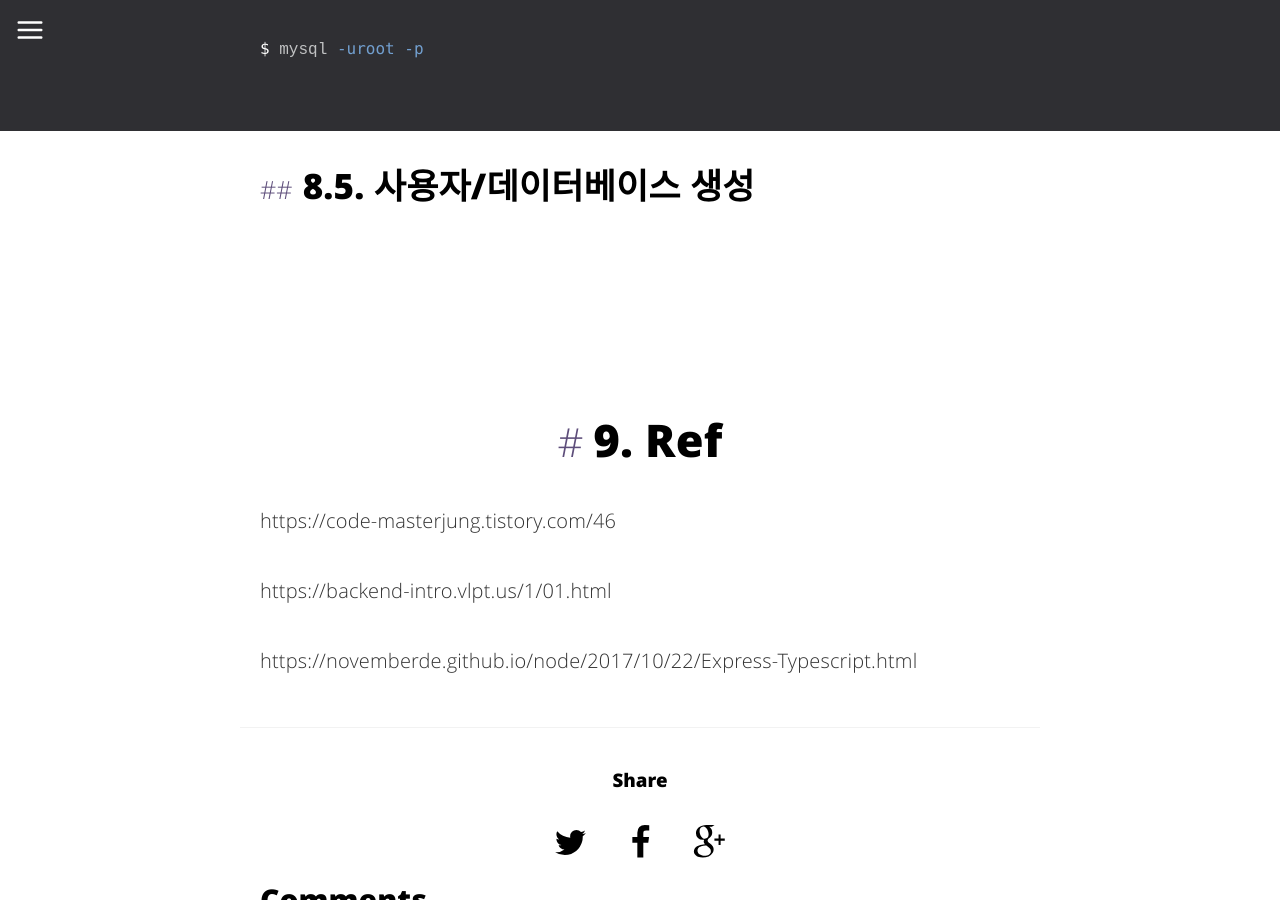
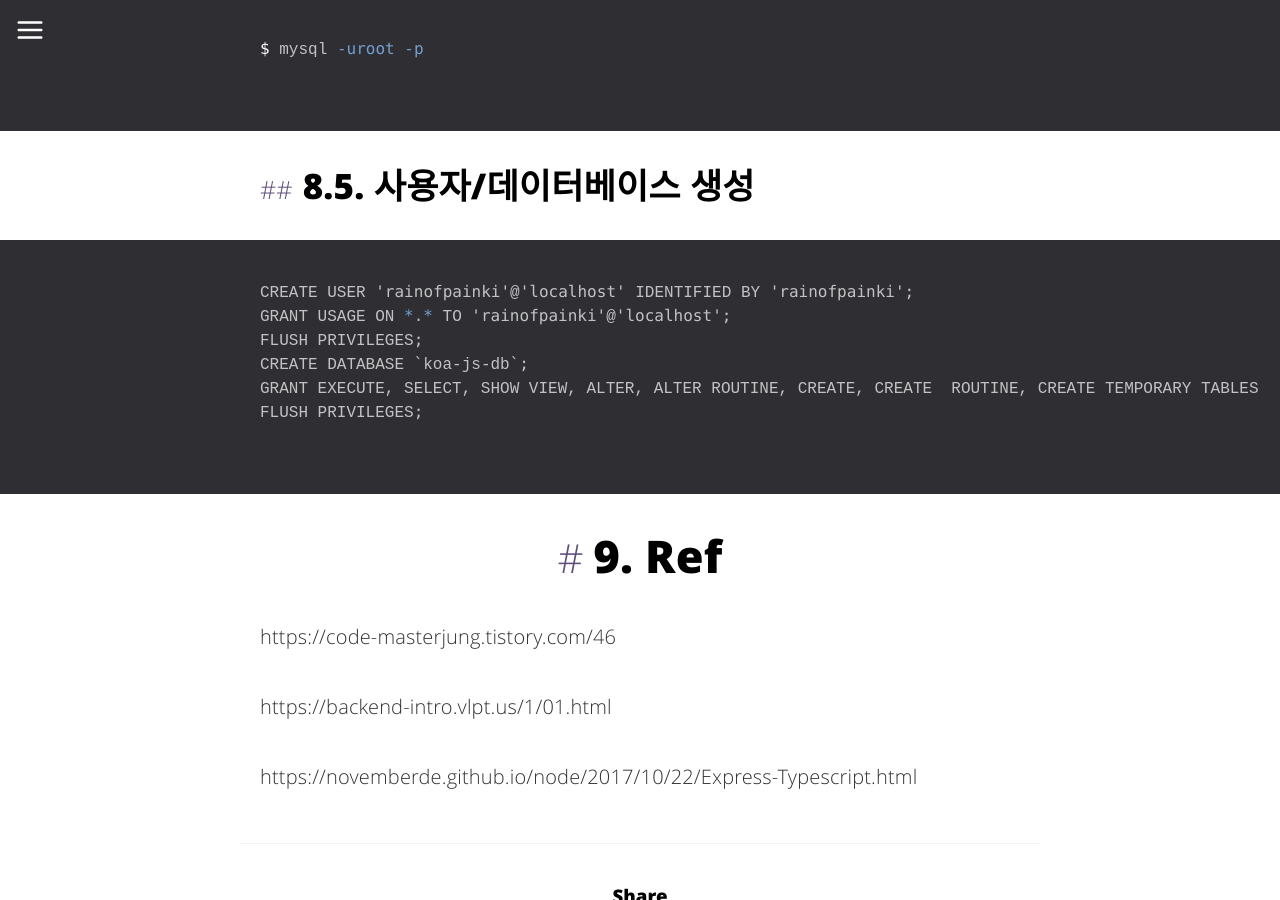
Before and after one commit to rainofpainki/rainofpainki.github.io, a Jekyll site: the page built from _posts/2020-06-19-koa-js-environment.md, in a window 1280 px wide and 900 px high, scrolled down 10829 px. Built offline with Jekyll 4.4.1, drawn with Linux system fonts in a browser that asks for light colours; comment, search, counter and statistics services are not loaded.

Commit message:
Update 2020-06-19-koa-js-environment.md

````diff
--- a/_posts/2020-06-19-koa-js-environment.md
+++ b/_posts/2020-06-19-koa-js-environment.md
@@ -244,7 +244,7 @@ $ mysql -uroot -p
 
 ## 8.5. 사용자/데이터베이스 생성
 
-```mysql
+```bash
 CREATE USER 'rainofpainki'@'localhost' IDENTIFIED BY 'rainofpainki';
 GRANT USAGE ON *.* TO 'rainofpainki'@'localhost';
 FLUSH PRIVILEGES;
````
